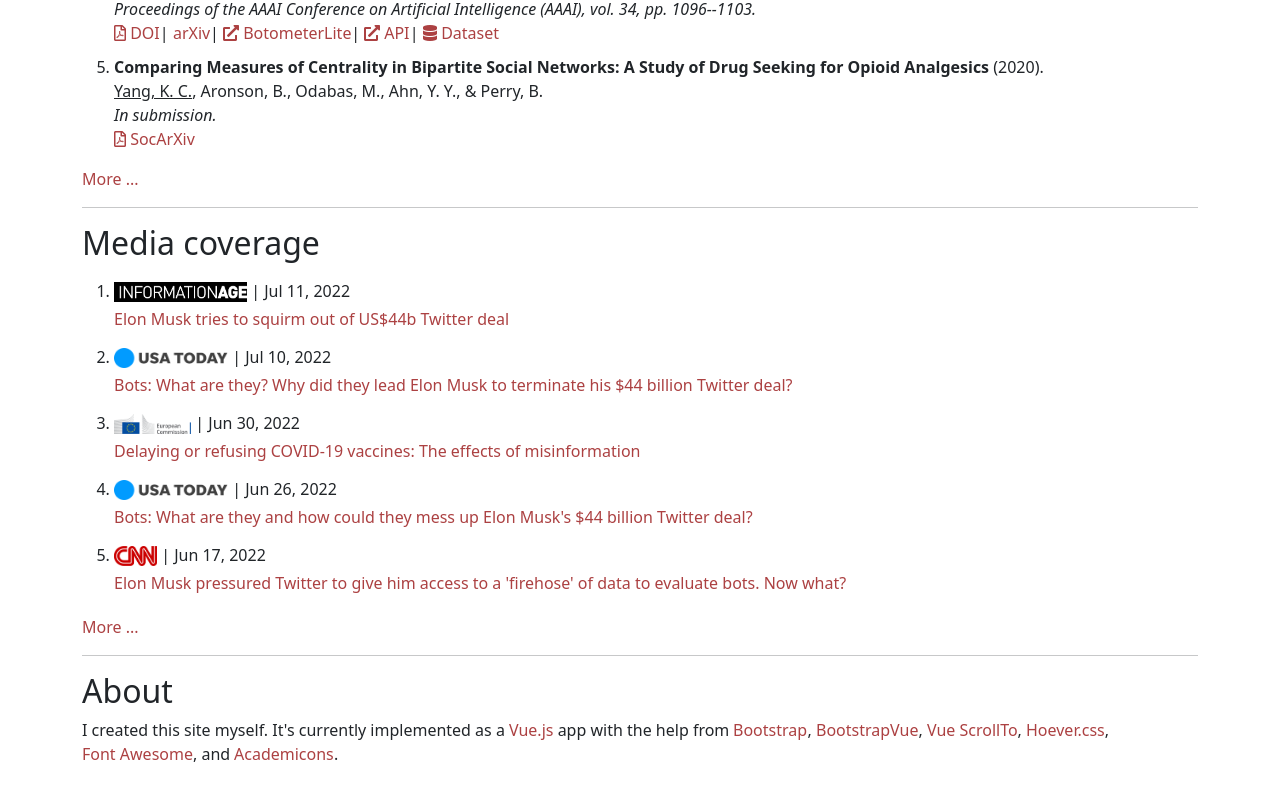
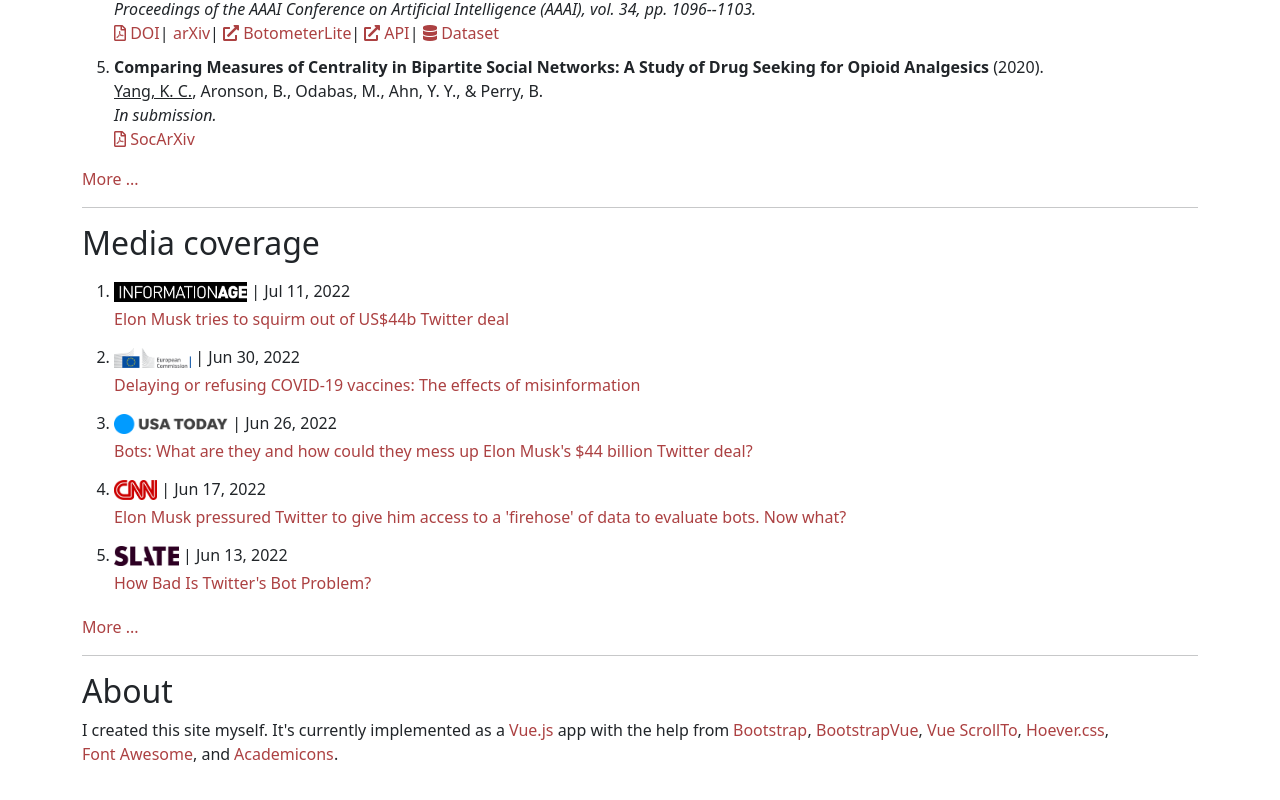
Before and after one commit to KaichengYang/homepage, a Vue app: page /#/ in a window 1280 px wide. Shown: the part 2973-3773 px from the top of the page. Built offline with nearby package versions, Linux system fonts and the light colour scheme; some icons are missing.

Commit message:
add: filter media coverage

```diff
--- a/src/components/Media.vue
+++ b/src/components/Media.vue
@@ -51,10 +51,11 @@
   },
   computed: {
     media_to_show () {
+      var temp_media_list = this.media_list.filter(media => media.toshow);
       if (this.is_home){
-        return this.media_list.slice(0, 5);
+        return temp_media_list.slice(0, 5);
       }else{
-        return this.media_list;
+        return temp_media_list;
       }
     }
   },
```
